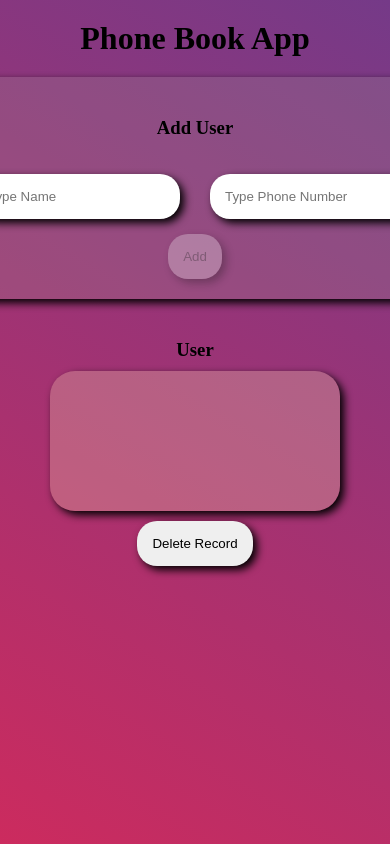
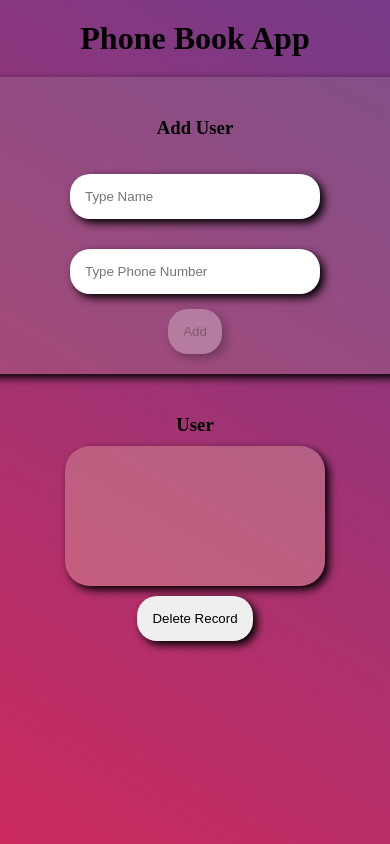
Before and after one commit to elives100/PhoneBook-, a Vue app: page / in a window 390 px wide. Shown: the top 844 px of the page. Built offline with nearby package versions, Linux system fonts and the light colour scheme.

Commit message:
first commit

```diff
--- a/package.json
+++ b/package.json
@@ -6,10 +6,13 @@
     "serve": "vue-cli-service serve",
     "build": "vue-cli-service build",
     "test:unit": "vue-cli-service test:unit",
-    "lint": "vue-cli-service lint"
+    "lint": "vue-cli-service lint",
+    "start": "node server.js"
   },
   "dependencies": {
     "core-js": "^3.6.5",
+    "express": "^4.17.1",
+    "serve-static": "^1.14.1",
     "vue": "^2.6.11"
   },
   "devDependencies": {
--- a/src/App.vue
+++ b/src/App.vue
@@ -19,8 +19,8 @@ export default {
   name: "App",
   components: {
     "left-panel": leftPanel,
-    "right-panel": rightPanel
-  }
+    "right-panel": rightPanel,
+  },
 };
 </script>
 
--- a/src/components/form.vue
+++ b/src/components/form.vue
@@ -60,6 +60,7 @@ export default {
   display: flex;
   flex-direction: column;
   margin-top: 20px;
+
   input {
     border-radius: 20px;
     border: none;
@@ -74,11 +75,16 @@ export default {
 
 @media only screen and (max-width: 600px) {
   .inputPair {
-    flex-direction: row;
     margin-top: 0px;
   }
   .warning {
     position: relative;
   }
 }
+
+@media only screen and (max-width: 700px) {
+  input {
+    width: 220px;
+  }
+}
 </style>
--- a/src/components/leftPanel.vue
+++ b/src/components/leftPanel.vue
@@ -1,5 +1,4 @@
 <template>
-  <div>
   <div class="inputContainer">
     <!--Title-->
     <div class="title">
@@ -19,8 +18,9 @@
             userProfile.userName.length < 1
         "
         @click="submitUser()"
-        >Add</button>
-      </div>
+      >
+        Add
+      </button>
     </div>
   </div>
 </template>
@@ -33,16 +33,16 @@ import inputForm from "./form";
 export default {
   name: "leftPanel",
   components: {
-    "input-form": inputForm
+    "input-form": inputForm,
   },
   data() {
     return {
       userInfo: [],
       userProfile: {
         userName: "",
-        phoneNumber: ""
+        phoneNumber: "",
       },
-      disableButton: true
+      disableButton: true,
     };
   },
 
@@ -51,13 +51,13 @@ export default {
     submitUser() {
       this.userInfo.push({
         userName: this.userProfile.userName,
-        phoneNumber: this.userProfile.phoneNumber
+        phoneNumber: this.userProfile.phoneNumber,
       });
       bus.$emit("addBudget", this.userInfo);
       this.userProfile.userName = "";
       this.userProfile.phoneNumber = "";
-    }
-  }
+    },
+  },
 };
 </script>
 
@@ -86,4 +86,8 @@ export default {
     padding: 15px;
   }
 }
+
+@media only screen and (max-device-width: 414px) {
+  /* Styles */
+}
 </style>
--- a/src/components/list.vue
+++ b/src/components/list.vue
@@ -49,4 +49,10 @@ export default {
   border-radius: 25px;
   color: rgb(145, 30, 30);
 }
+
+@media only screen and (max-width: 700px) {
+  .userList {
+    width: 220px;
+  }
+}
 </style>
--- a/src/components/rightPanel.vue
+++ b/src/components/rightPanel.vue
@@ -1,5 +1,4 @@
 <template>
-  <div>
   <!--Stop Modifier to prevent Bubbling-->
   <div @click.stop="borderActive = false" class="userContainer">
     <div class="title">
@@ -16,7 +15,6 @@
       <button @click.stop="borderActive = !borderActive">
         Delete Record
       </button>
-      </div>
     </div>
   </div>
 </template>
```
Also changed, not shown: server.js (added, +12 -0 lines), 9 other files (tests, documents, lock files or other folders). Lines whose indentation alone changed are shown as unchanged.
